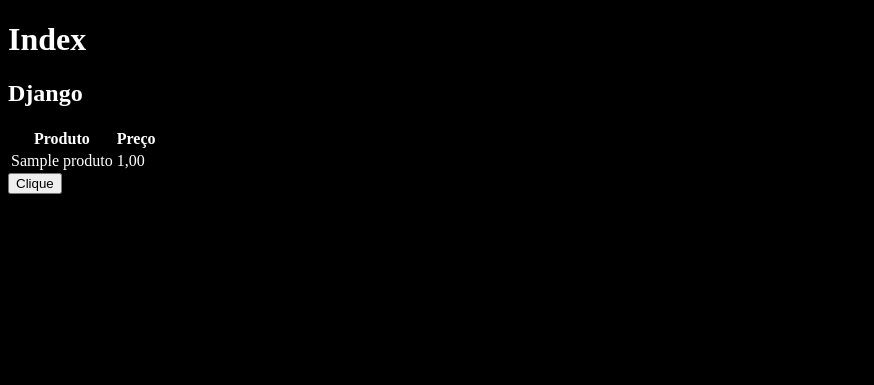
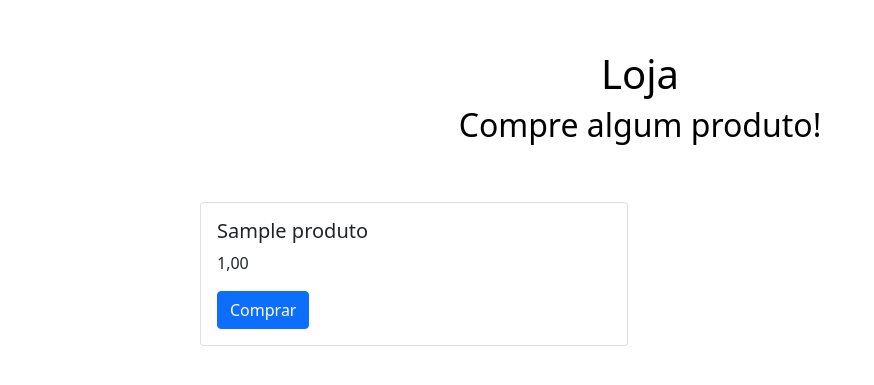
Before and after one commit to bittencourthiago/Django-Simple-Application, a Django app: page / in a window 1280 px wide. Shown: the top 385 px of the page, without its empty margins (0-874 px from the left). Run offline with Django 4.2, Linux system fonts and the light colour scheme; tables that the repository leaves empty hold one stand-in row (values such as "Sample post").

Commit message:
Adjusting home style

```diff
--- a/core/static/css/estilos.css
+++ b/core/static/css/estilos.css
@@ -1,13 +1,16 @@
 body {
-    background-color: black;
-    color: white;
+    background-color: white;
 }
 
-a {
-    text-decoration: none;
-    color: white;
+h1 {
+    margin-top: 50px;
 }
 
-img {
-    max-height: 50;
+h1, h2 {
+    color: black;
+    text-align: center;
 }
+
+div.main {
+   margin: 0 200px 0 200px;
+}
--- a/core/templates/index.html
+++ b/core/templates/index.html
@@ -6,33 +6,28 @@
     <meta http-equiv="X-UA-Compatible" content="IE=edge">
     <meta name="viewport" content="width=device-width, initial-scale=1.0">
     <title>Django 1 - index</title>
+    <link href="https://cdn.jsdelivr.net/npm/bootstrap@5.1.3/dist/css/bootstrap.min.css" rel="stylesheet" integrity="sha384-1BmE4kWBq78iYhFldvKuhfTAU6auU8tT94WrHftjDbrCEXSU1oBoqyl2QvZ6jIW3" crossorigin="anonymous">
     <link rel="stylesheet" href="{% static 'css/estilos.css'%}">
+    <script src="https://cdn.jsdelivr.net/npm/bootstrap@5.1.3/dist/js/bootstrap.bundle.min.js" integrity="sha384-ka7Sk0Gln4gmtz2MlQnikT1wXgYsOg+OMhuP+IlRH9sENBO0LRn5q+8nbTov4+1p" crossorigin="anonymous"></script>
 </head>
 <body>
-    <h1>Index</h1>
-    <!-- <img src="{% static 'images/django-logo-scaled.jpeg' %}" alt=""> -->
-    <h2>{{ curso }}</h2>
+    <h1>Loja</h1>
+    <h2>{{ subtitle }}</h2>
 
-    <table>
-        <thead>
-            <tr>
-                <th>Produto</th>
-                <th>Preço</th>
-            </tr>
-        </thead>
-
-        <tbody>
-            {% for produto in produtos %}
-            <tr>
-                <td><a href="{%url 'produto' produto.id %}">{{ produto.nome }}</a></td>
-                <td>{{ produto.preco }}</td>
-            </tr>
-            {% endfor %}
-        </tbody>
-    </table>
-
-    <button onclick="test()" >Clique</button>
-
+    <div class="main">
+        <div class="row">
+        {% for produto in produtos %}
+            <div class="col-sm-6">
+                <div class="card" style="margin-top: 50px;">
+                <div class="card-body">
+                    <h5 class="card-title">{{ produto.nome }}</h5>
+                    <p class="card-text">{{ produto.preco }}</p>
+                    <a href="{%url 'produto' produto.id %}" class="btn btn-primary">Comprar</a>
+                </div>
+                </div>
+            </div>
+        {% endfor %}
+    </div>
     <script src="{% static 'js/main.js' %}"></script>
 </body>
 </html>
--- a/core/views.py
+++ b/core/views.py
@@ -6,7 +6,7 @@ from django.template import loader
 def index(request):
     produtos = Produto.objects.all()
     context = {
-        'curso': 'Django',
+        'subtitle': 'Compre algum produto!',
         'produtos': produtos
 
     }
```
